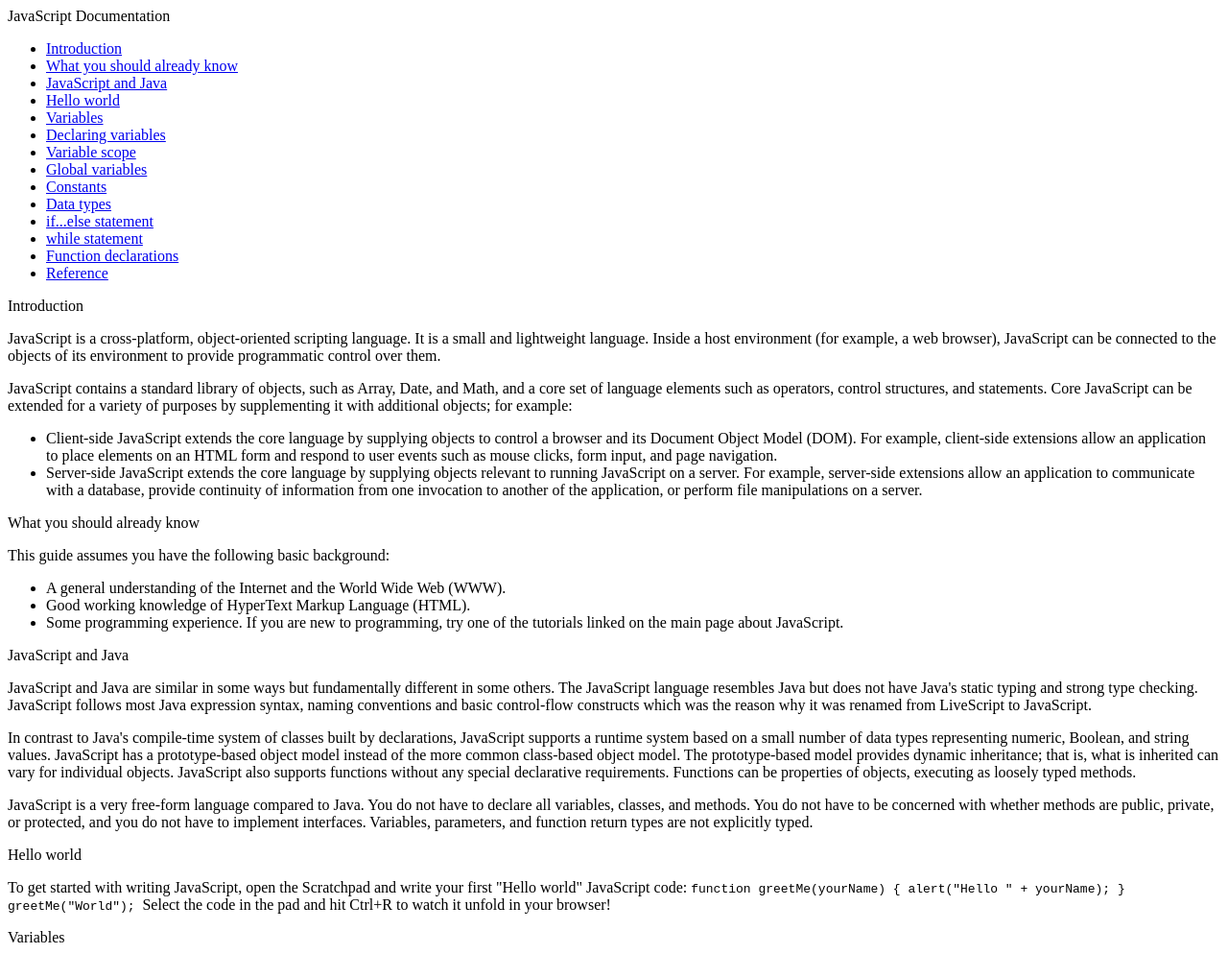
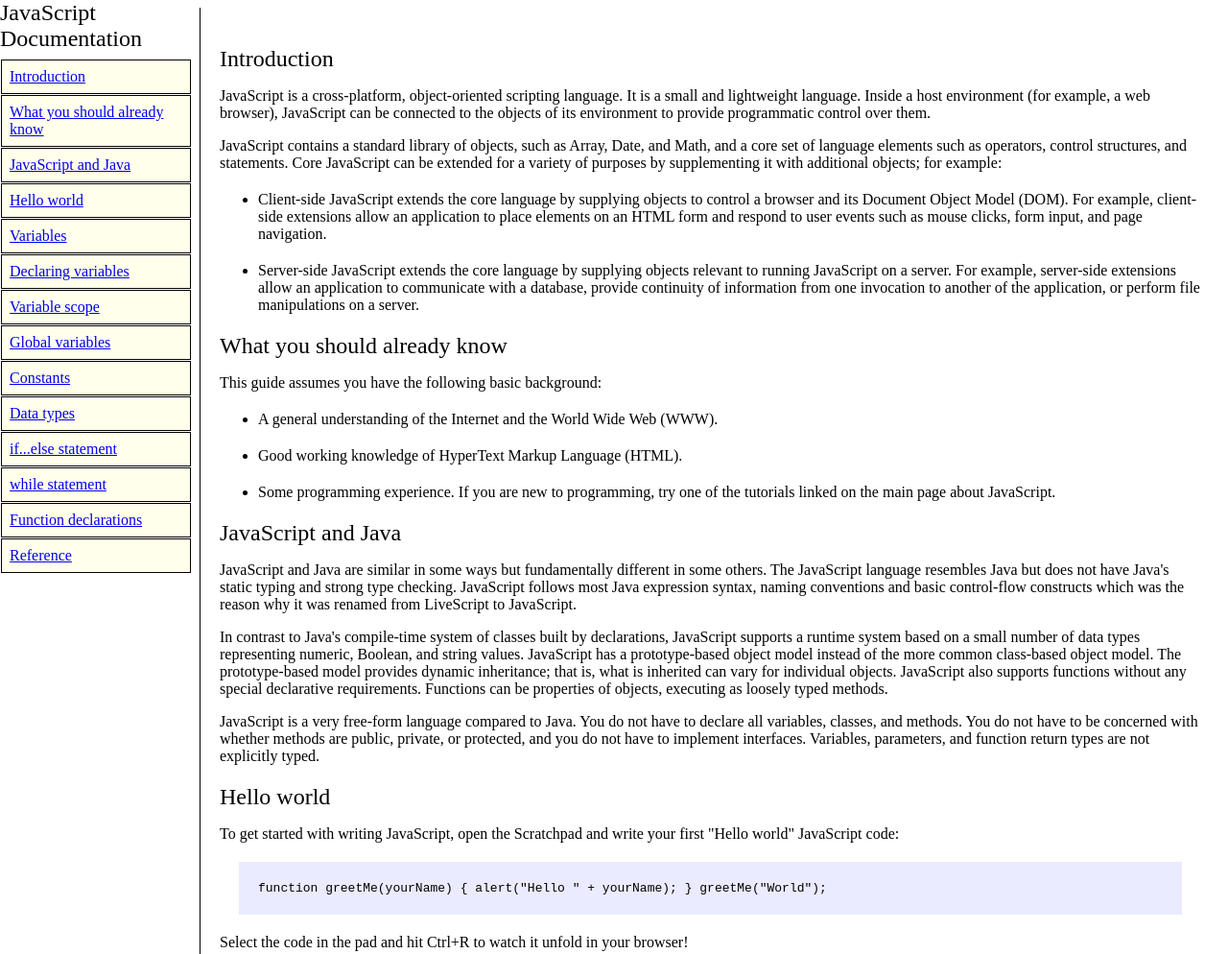
Before and after one commit to kevintsander/freecodecamp-respwebdev-techdoc, a plain HTML site: page index.html in a window 1280 px wide. Shown: the top 994 px of the page at 96% size. Drawn offline with Linux system fonts and the light colour scheme.

Commit message:
added style to complete tests

```diff
--- a/index.html
+++ b/index.html
@@ -6,6 +6,7 @@
     <meta http-equiv="X-UA-Compatible" content="IE=edge">
     <meta name="viewport" content="width=device-width, initial-scale=1.0">
     <title>JavaScript</title>
+    <link rel="stylesheet" href="style/style.css"
 </head>
 
 <body>
@@ -13,20 +14,20 @@
     <nav id="navbar">
         <header>JavaScript Documentation</header>
         <ul>
-            <li><a href="#Introduction">Introduction</a></li>
-            <li><a href="#What_you_should_already_know">What you should already know</a></li>
-            <li><a href="#JavaScript_and_Java">JavaScript and Java</a></li>
-            <li><a href="#Hello_world">Hello world</a></li>
-            <li><a href="#Variables">Variables</a></li>
-            <li><a href="#Declaring_variables">Declaring variables</a></li>
-            <li><a href="#Variable_scope">Variable scope</a></li>
-            <li><a href="#Global_variables">Global variables</a></li>
-            <li><a href="#Constants">Constants</a></li>
-            <li><a href="#Data_types">Data types</a></li>
-            <li><a href="#if...else_statement">if...else statement</a></li>
-            <li><a href="#while_statement">while statement</a></li>
-            <li><a href="#Function_declarations">Function declarations</a></li>
-            <li><a href="#Reference">Reference</a></li>
+            <li><a class="nav-link" href="#Introduction">Introduction</a></li>
+            <li><a class="nav-link" href="#What_you_should_already_know">What you should already know</a></li>
+            <li><a class="nav-link" href="#JavaScript_and_Java">JavaScript and Java</a></li>
+            <li><a class="nav-link" href="#Hello_world">Hello world</a></li>
+            <li><a class="nav-link" href="#Variables">Variables</a></li>
+            <li><a class="nav-link" href="#Declaring_variables">Declaring variables</a></li>
+            <li><a class="nav-link" href="#Variable_scope">Variable scope</a></li>
+            <li><a class="nav-link" href="#Global_variables">Global variables</a></li>
+            <li><a class="nav-link" href="#Constants">Constants</a></li>
+            <li><a class="nav-link" href="#Data_types">Data types</a></li>
+            <li><a class="nav-link" href="#if...else_statement">if...else statement</a></li>
+            <li><a class="nav-link" href="#while_statement">while statement</a></li>
+            <li><a class="nav-link" href="#Function_declarations">Function declarations</a></li>
+            <li><a class="nav-link" href="#Reference">Reference</a></li>
         </ul>
     </nav>
 
@@ -297,6 +298,7 @@
         </section>
     </main>
 
+    <script src="https://cdn.freecodecamp.org/testable-projects-fcc/v1/bundle.js"></script>
 </body>
 
 </html>
--- a/style/style.css
+++ b/style/style.css
@@ -0,0 +1,61 @@
+header {
+    font-size: 24px;
+    font-style: bold;
+}
+
+section {
+    margin-top: 20px;
+}
+
+code {
+    display: block;
+    margin: 20px;
+    padding: 20px;
+    background: rgba(0,0,255, 8%)
+}
+
+#navbar {
+    position: fixed;
+    top: 0;
+    left: 0;
+    width: 200px;
+}
+
+#navbar ul {
+    list-style-type: none;
+    margin: 8px 0px;
+    padding: 0px;
+}
+
+#navbar ul li {
+    margin: 1px;;
+    padding: 8px 8px;
+    border-style: solid;
+    border-width: 1px;
+    background-color: rgba(255,255,0, 8%)
+}
+
+#main-doc {
+    border-left: 1px solid;
+    padding: 20px;
+    margin-left: 200px;
+}
+
+#main-doc ul li {
+    margin-top: 20px;
+}
+
+@media (max-width: 600px) {
+
+    #navbar {
+        position: relative;
+        height: 400px;
+        overflow: scroll;
+    }
+
+    #main-doc {
+        border-left: none;
+        border-top: 1px solid;
+        margin-left: 0px;
+    }
+}
```
Also changed, not shown: style.css (deleted).
